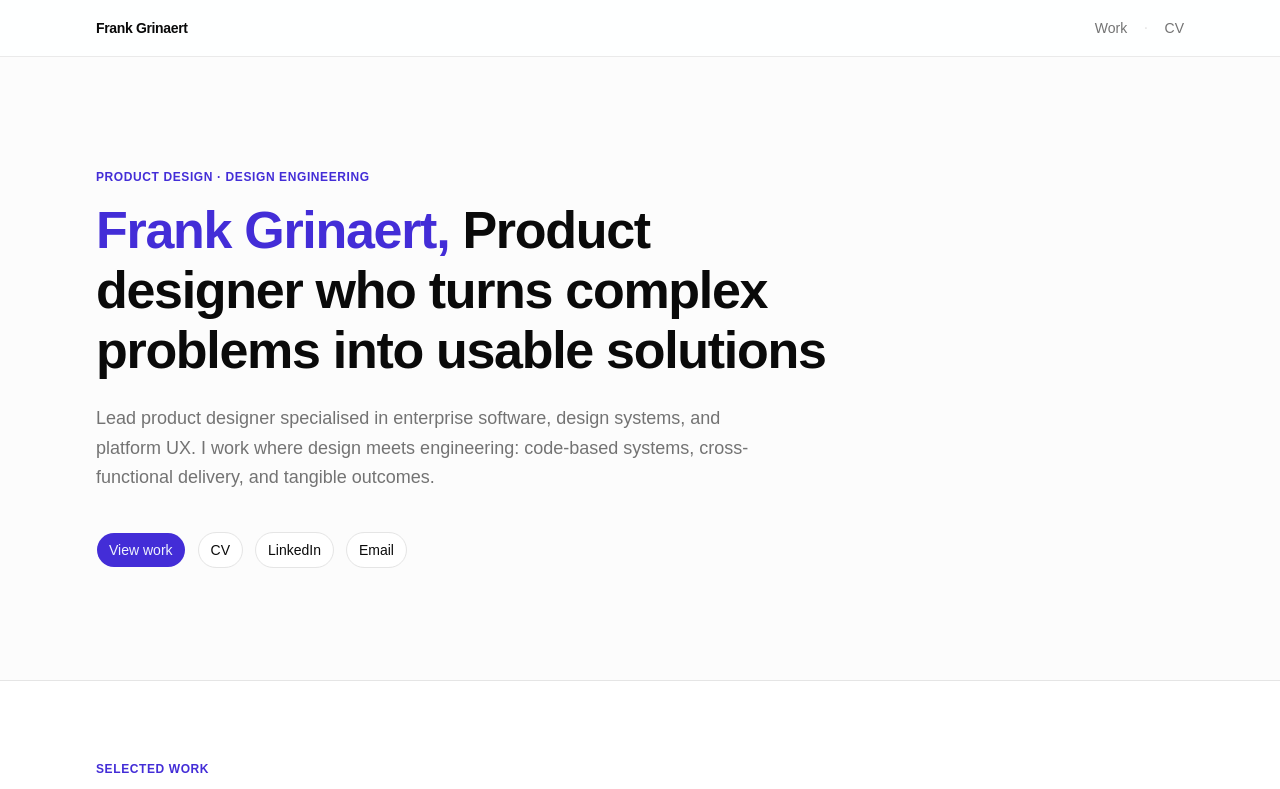
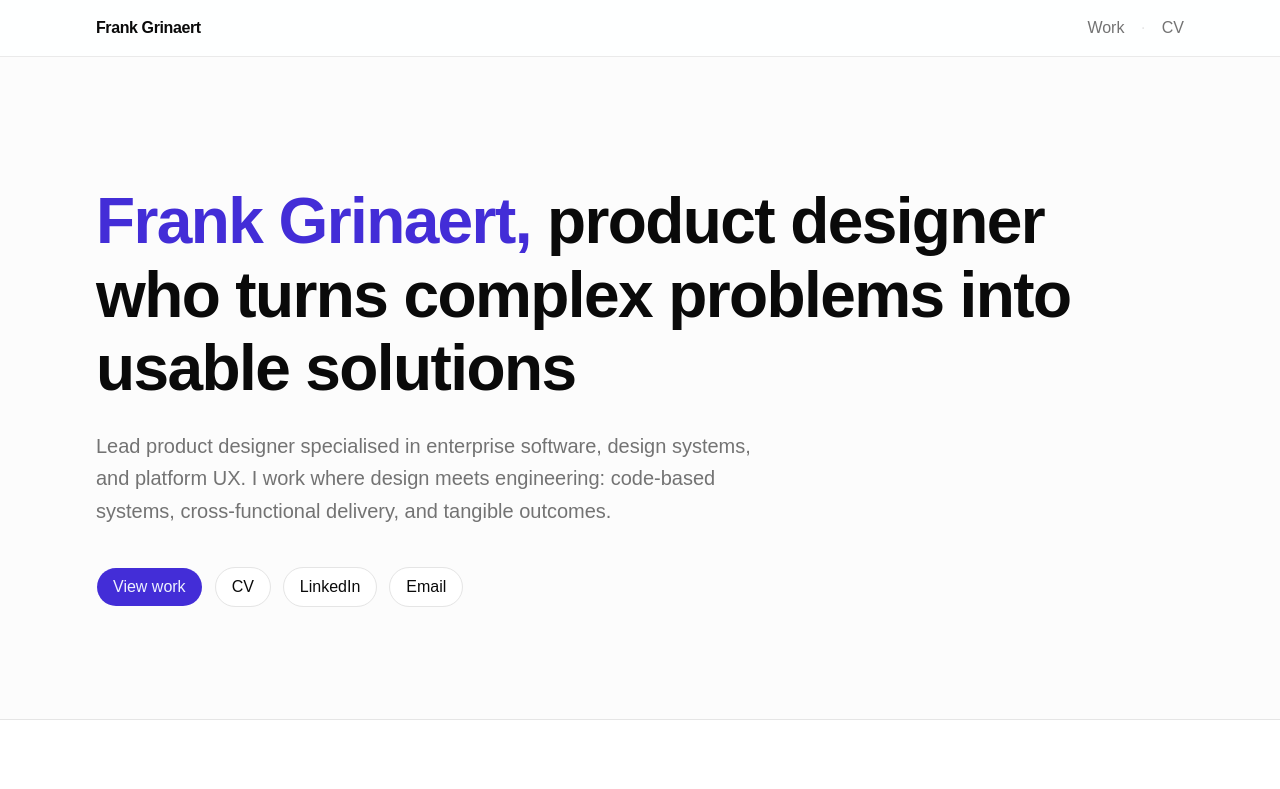
Before and after one commit to frankgrinaert/frank-ux, a React (Vite) app: page / in a window 1280 px wide. Shown: the top 789 px of the page. Built offline with nearby package versions, Linux system fonts and the light colour scheme.

Commit message:
bigger text

```diff
--- a/src/index.css
+++ b/src/index.css
@@ -75,8 +75,36 @@
 }
 
 @theme inline {
-    --font-sans: 'IBM Plex Sans Variable', sans-serif;
-    --font-heading: 'IBM Plex Sans Variable', sans-serif;
+  /* Type scale shifted up one step (xs→sm, sm→base, …) */
+  --text-xs: 0.875rem;
+  --text-xs--line-height: calc(1.25 / 0.875);
+  --text-sm: 1rem;
+  --text-sm--line-height: calc(1.5 / 1);
+  --text-base: 1.125rem;
+  --text-base--line-height: calc(1.75 / 1.125);
+  --text-lg: 1.25rem;
+  --text-lg--line-height: calc(1.75 / 1.25);
+  --text-xl: 1.5rem;
+  --text-xl--line-height: calc(2 / 1.5);
+  --text-2xl: 1.875rem;
+  --text-2xl--line-height: calc(2.25 / 1.875);
+  --text-3xl: 2.25rem;
+  --text-3xl--line-height: calc(2.5 / 2.25);
+  --text-4xl: 3rem;
+  --text-4xl--line-height: 1;
+  --text-5xl: 3.75rem;
+  --text-5xl--line-height: 1;
+  --text-6xl: 4.5rem;
+  --text-6xl--line-height: 1;
+  --text-7xl: 6rem;
+  --text-7xl--line-height: 1;
+  --text-8xl: 8rem;
+  --text-8xl--line-height: 1;
+  --text-9xl: 9rem;
+  --text-9xl--line-height: 1;
+
+  --font-sans: "IBM Plex Sans Variable", sans-serif;
+  --font-heading: "IBM Plex Sans Variable", sans-serif;
   --color-sidebar-ring: var(--sidebar-ring);
   --color-sidebar-border: var(--sidebar-border);
   --color-sidebar-accent-foreground: var(--sidebar-accent-foreground);
@@ -124,7 +152,8 @@
   body {
     @apply bg-background text-foreground;
   }
-  button:not(:disabled), [role="button"]:not(:disabled) {
+  button:not(:disabled),
+  [role="button"]:not(:disabled) {
     cursor: pointer;
   }
   html {
--- a/src/pages/home.tsx
+++ b/src/pages/home.tsx
@@ -13,11 +13,8 @@ export function HomePage() {
     <main>
       <section className="border-b border-border bg-muted/30">
         <div className="mx-auto max-w-6xl px-6 py-20 lg:px-8 lg:py-28">
-          <p className="text-xs font-semibold tracking-wider text-primary uppercase">
-            Product design · Design engineering
-          </p>
-          <h1 className="mt-4 max-w-3xl font-heading text-5xl font-semibold tracking-tight sm:text-5xl lg:text-[3.25rem] lg:leading-[1.15]">
-            <span className="text-primary">Frank Grinaert,</span> Product
+          <h1 className="mt-4 max-w-5xl font-heading text-5xl font-semibold tracking-tight sm:text-5xl lg:text-[4rem] lg:leading-[1.15]">
+            <span className="text-primary">Frank Grinaert,</span> product
             designer who turns complex problems into usable solutions
           </h1>
           <p className="mt-6 max-w-2xl text-lg leading-relaxed text-muted-foreground">
@@ -27,8 +24,11 @@ export function HomePage() {
             outcomes.
           </p>
           <div className="mt-10 flex flex-wrap gap-3">
-            <Button render={<Link to="/work" />}>View work</Button>
+            <Button size="lg" render={<Link to="/work" />}>
+              View work
+            </Button>
             <Button
+              size="lg"
               variant="outline"
               render={
                 <a href={CV_URL} target="_blank" rel="noopener noreferrer" />
@@ -37,6 +37,7 @@ export function HomePage() {
               CV
             </Button>
             <Button
+              size="lg"
               variant="outline"
               render={
                 <a
@@ -48,7 +49,11 @@ export function HomePage() {
             >
               LinkedIn
             </Button>
-            <Button variant="outline" render={<a href={`mailto:${email}`} />}>
+            <Button
+              size="lg"
+              variant="outline"
+              render={<a href={`mailto:${email}`} />}
+            >
               Email
             </Button>
           </div>
```
Lines whose indentation alone changed are shown as unchanged.
